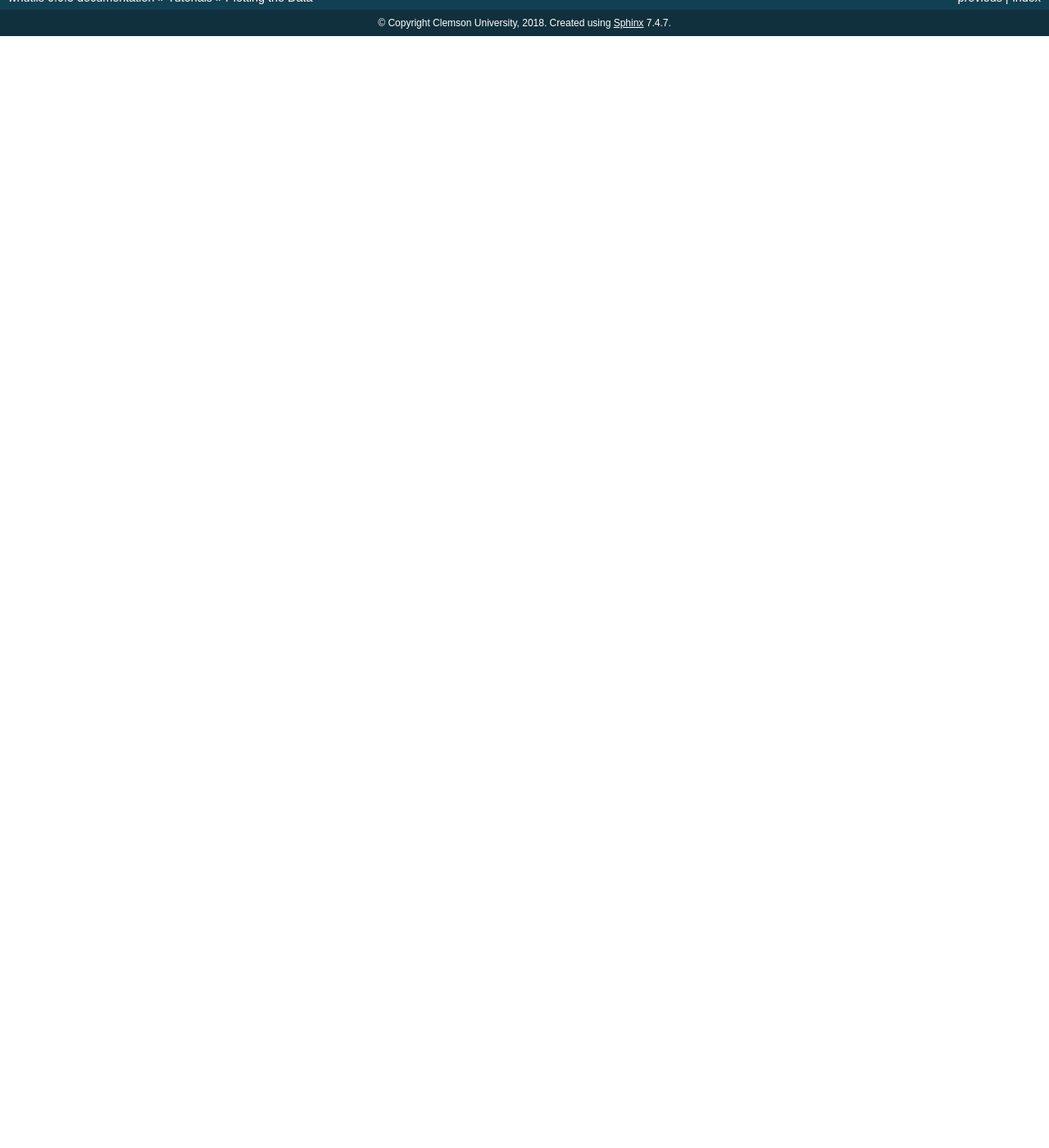
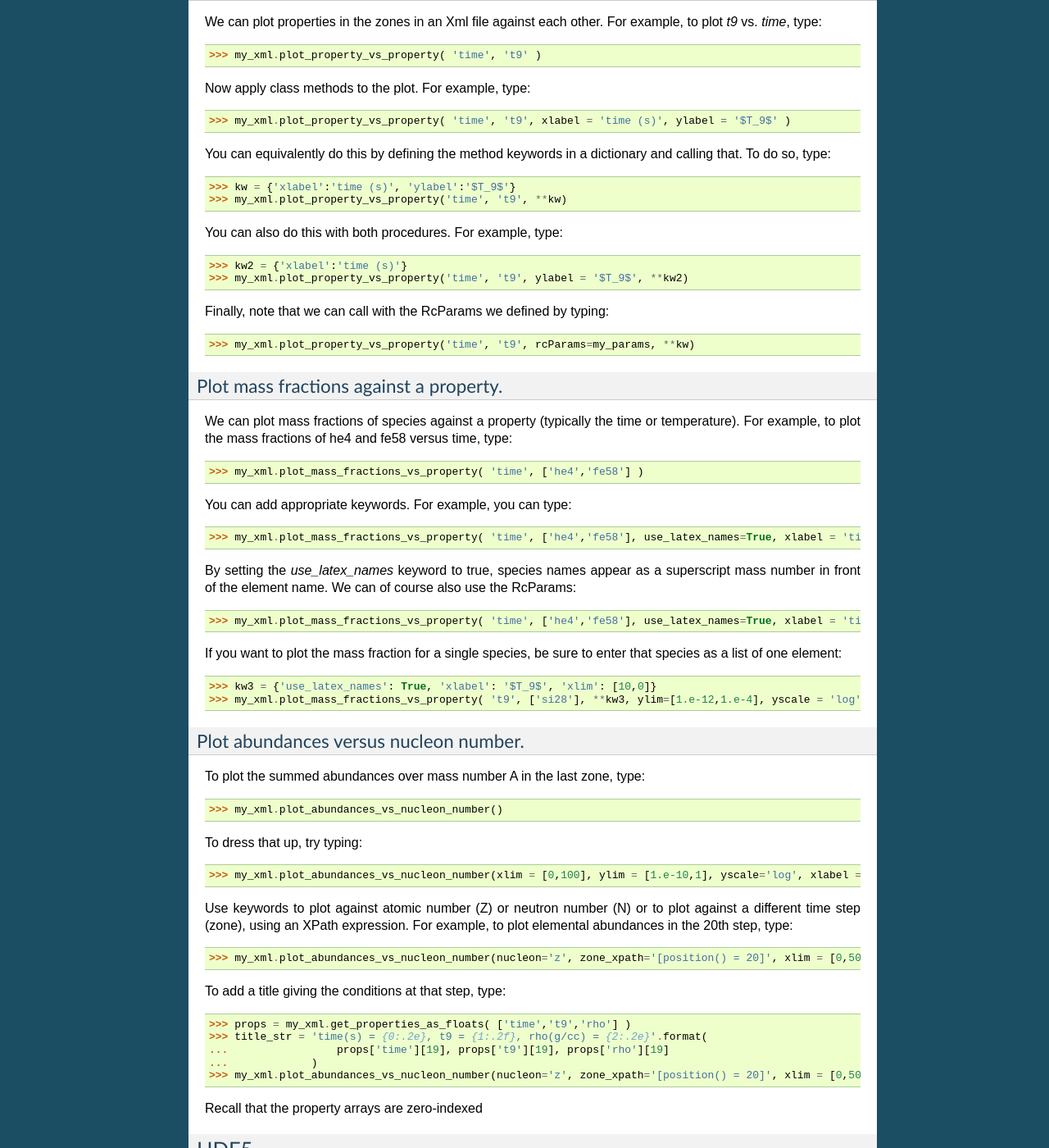
Before and after one commit to mbradle/wnutils, a Sphinx documentation site: the page built from doc/source/plot_tutorial.rst, in a window 1280 px wide and 1400 px high, scrolled down 1318 px. Shown: the whole window at 82% size. Built offline with Sphinx 7.4.7, drawn with Linux system fonts in a browser that asks for light colours; before the commit the page ends 1362 px from its top, so only the background shows below that; some of the changed text lies outside the part shown.

Commit message:
Add tutorials.  Add documentation and fix labels.  Change rcParam printout and application.

```diff
--- a/doc/source/plot_tutorial.rst
+++ b/doc/source/plot_tutorial.rst
@@ -1,12 +1,68 @@
 Plotting the Data
 ==================
+
+If you have read in the various data from a webnucleo file, you can
+plot them using `matplotlib <https://matplotlib.org>`_.  For example, to
+plot the abundance of Z=28 nuclei in `my_output1.xml` as a function of time,
+you can type in Python::
+
+    >>> import matplotlib.pyplot as plt
+    >>> import wnutils.xml as wx
+    >>> my_xml = wx.Xml('my_output1.xml')
+    >>> props = my_xml.get_properties_as_floats(['time'])
+    >>> yz = my_xml.get_abundances_vs_nucleon_number(nucleon='z')
+    >>> plt.plot(props['time'],yz[:,28])
+    >>> plt.xscale('log')
+    >>> plt.xlim([1.e-14,1.])
+    >>> plt.ylim([0.,0.0014])
+    >>> plt.xlabel('time (s)')
+    >>> plt.ylabel('Y(28)')
+    >>> plt.show()
+
+Of course you can also write a Python file (called, say, my_plot.py)
+with the above lines and execute it by typing `python my_plot.py`.
+
+While it is always possible to make such plots with data read in with `wnutils`
+routines, we have written several plotting methods for commonly made plots.  The
+rest of this tutorial demonstrates how to use these methods.
+
+Setting RcParams
+----------------
+
+All the plotting methods accept RcParams as keywords.  These can be entered as
+a key and value pair or as a dictionary of :obj:`matplotlib.RcParams`.  You can
+print the list of parameters (and their default values) that can be set by typing::
+
+    >>> import wnutils.wnbase as wnb
+    >>> wb = wnb.WnBase()
+    >>> wb.list_rcParams()
+
+Since the WnBase class is inherited by the other wnutils classes, the
+`list_rcParams()` method is available from any class instance.
+
+We will define a dictionary for this tutorial by typing::
+
+    >>> my_params = {'lines.linewidth': 2, 'font.size': 14}
+
+Setting plot methods
+--------------------
+
+The plotting routines also accept keywords giving :obj:`matplotlib.pyplot` methods
+and their arguments.  In such a case, the keyword is the method, and the value is
+the argument to the method.  For example, calling a plotting routine with the
+keywork `xlabel = 'time (s)` is equivalent to typing::
+
+    >>> import matplotlib.pyplot as plt
+    >>> plt.xlabel('time (s)')
+
+These can be entered directly or as a dictionary.
 
 XML
 ---
 
-Import the namespace::
+To make graphs from Xml files, first import the namespace::
 
-     >>> import wnutils.xml as wx
+    >>> import wnutils.xml as wx
 
 Then create an object for each file.  For example, type::
 
@@ -15,7 +71,8 @@ Then create an object for each file.  For example, type::
 Plot properties against each other for the zones.
 .................................................
 
-Type::
+We can plot properties in the zones in an Xml file against each other.  For
+example, to plot `t9` vs. `time`, type::
 
     >>> my_xml.plot_property_vs_property( 'time', 't9' )
 
@@ -23,13 +80,72 @@ Now apply class methods to the plot.  For example, type::
 
     >>> my_xml.plot_property_vs_property( 'time', 't9', xlabel = 'time (s)', ylabel = '$T_9$' )
 
+You can equivalently do this by defining the method keywords in a dictionary and
+calling that.  To do so, type::
+
+    >>> kw = {'xlabel':'time (s)', 'ylabel':'$T_9$'}
+    >>> my_xml.plot_property_vs_property('time', 't9', **kw)
+
+You can also do this with both procedures.  For example, type::
+
+    >>> kw2 = {'xlabel':'time (s)'}
+    >>> my_xml.plot_property_vs_property('time', 't9', ylabel = '$T_9$', **kw2)
+
+Finally, note that we can call with the RcParams we defined by typing::
+
+    >>> my_xml.plot_property_vs_property('time', 't9', rcParams=my_params, **kw)
+
 Plot mass fractions against a property.
 .........................................
 
-Type::
+We can plot mass fractions of species against a property (typically the time
+or temperature).  For example, to plot the mass fractions of he4 and fe58
+versus time, type::
 
     >>> my_xml.plot_mass_fractions_vs_property( 'time', ['he4','fe58'] )
 
+You can add appropriate keywords.  For example, you can type::
+
+    >>> my_xml.plot_mass_fractions_vs_property( 'time', ['he4','fe58'], use_latex_names=True, xlabel = 'time (s)', xlim=[1.e-6,1], xscale = 'log', ylim=[0,1])
+
+By setting the `use_latex_names` keyword to true, species names appear as
+a superscript mass number in front of the element name.  We can of course also
+use the RcParams::
+
+    >>> my_xml.plot_mass_fractions_vs_property( 'time', ['he4','fe58'], use_latex_names=True, xlabel = 'time (s)', xlim=[1.e-6,1], xscale = 'log', ylim=[0,1], rcParams=my_params)
+
+If you want to plot the mass fraction for a single species, be sure to enter that
+species as a list of one element::
+
+    >>> kw3 = {'use_latex_names': True, 'xlabel': '$T_9$', 'xlim': [10,0]}
+    >>> my_xml.plot_mass_fractions_vs_property( 't9', ['si28'], **kw3, ylim=[1.e-12,1.e-4], yscale = 'log')
+
+Plot abundances versus nucleon number.
+......................................
+
+To plot the summed abundances over mass number A in the last zone, type::
+
+    >>> my_xml.plot_abundances_vs_nucleon_number()
+
+To dress that up, try typing::
+
+    >>> my_xml.plot_abundances_vs_nucleon_number(xlim = [0,100], ylim = [1.e-10,1], yscale='log', xlabel = 'Mass Number, A', ylabel = 'Y(A)')
+
+Use keywords to plot against atomic number (Z) or neutron number (N) or to plot
+against a different time step (zone), using an XPath expression.  For example,
+to plot elemental abundances in the 20th step, type::
+
+    >>> my_xml.plot_abundances_vs_nucleon_number(nucleon='z', zone_xpath='[position() = 20]', xlim = [0,50], ylim = [1.e-10,1], yscale='log', xlabel = 'Atomic Number, Z', ylabel = 'Y(Z)')
+
+To add a title giving the conditions at that step, type::
+
+    >>> props = my_xml.get_properties_as_floats( ['time','t9','rho'] )
+    >>> title_str = 'time(s) = {0:.2e}, t9 = {1:.2f}, rho(g/cc) = {2:.2e}'.format(
+    ...                 props['time'][19], props['t9'][19], props['rho'][19]
+    ...             )
+    >>> my_xml.plot_abundances_vs_nucleon_number(nucleon='z', zone_xpath='[position() = 20]', xlim = [0,50], ylim = [1.e-10,1], yscale='log', xlabel = 'Atomic Number, Z', ylabel = 'Y(Z)', title=title_str)
+
+Recall that the property arrays are zero-indexed
 
 HDF5
 ----
```
Also changed, not shown: 2 other files.
